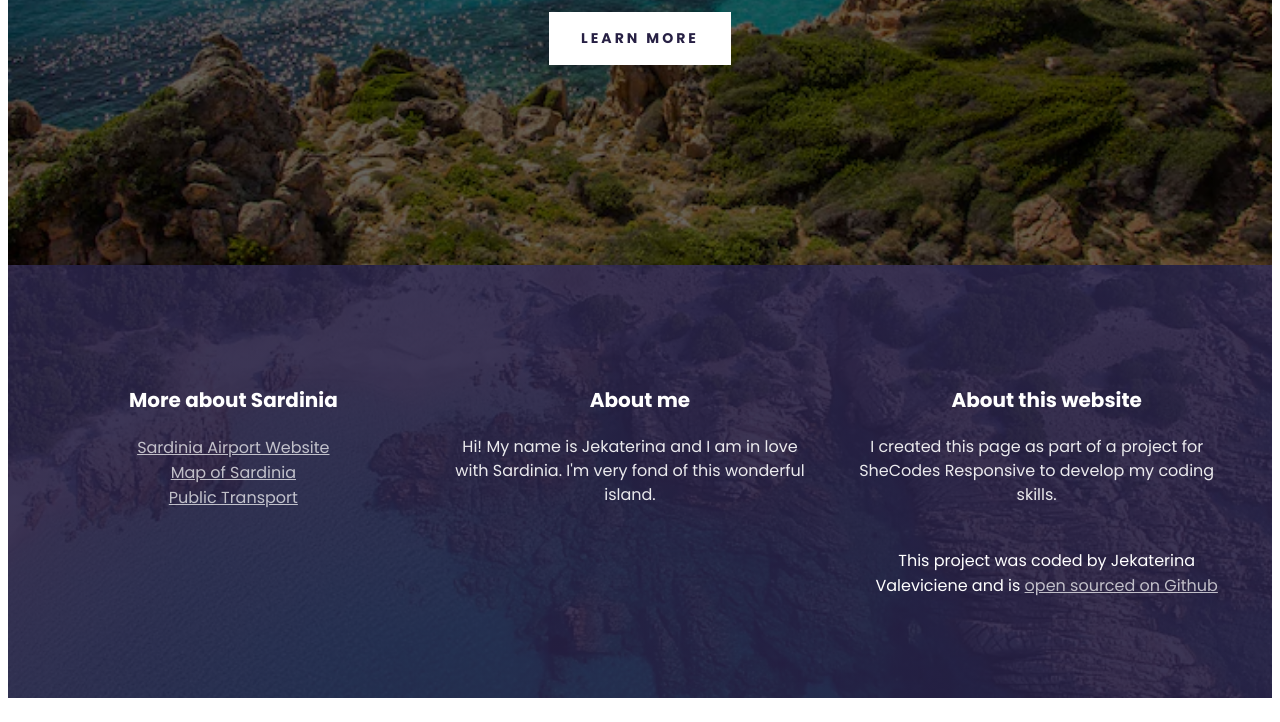
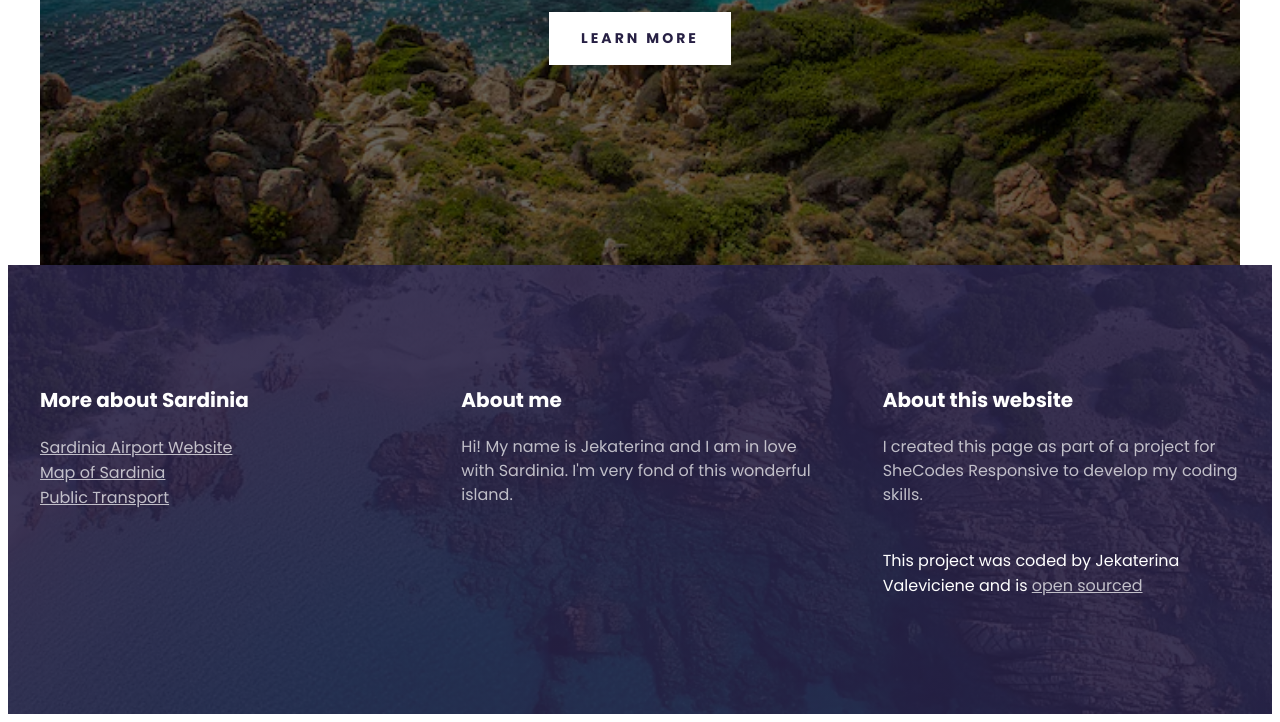
Before and after one commit to JK932-coder/sardinia-travel-project, a plain HTML site: page index.html in a window 1280 px wide. Shown: the part 446-1168 px from the top of the page. Drawn offline with Linux system fonts and the light colour scheme; a web font is replaced by a local one.

Commit message:
Used grid gap instead of margins

```diff
--- a/index.html
+++ b/index.html
@@ -13,16 +13,15 @@
     <link rel="stylesheet" href="src/style.css" />
   </head>
   <body>
-      <header>
        <div class="container">
+        <header>
         <h3>.Travel.</h3>
         <h1>Ciao from Sardinia</h1>
         <h2>second-largest island in the Mediterranean Sea</h2>
         <a href="#more"> Learn More</a>
-         </div>
       </header>
+        </div>
     <footer>
-      <div class="container">
         <section class="grid">
           <div>
             <h3>More about Sardinia</h3>
@@ -47,10 +46,10 @@
             <p>I created this page as part of a project for SheCodes Responsive to develop my coding skills.</p>
             <br />
             This project was coded by Jekaterina Valeviciene and is
-            <a href="https://github.com/JK932-coder/sardinia-travel-project" target="_blank">open sourced on Github</a>
+            <a href="https://github.com/JK932-coder/sardinia-travel-project" target="_blank">open sourced</a></p>
           </div>
         </section>
-      </div>
     </footer>
+  </div>
   </body>
 </html>
--- a/src/style.css
+++ b/src/style.css
@@ -22,7 +22,7 @@ header {
 .grid {
   display: grid;
   grid-template-columns: 1fr 1fr 1fr;
-  gap: 20px;
+  grid-gap:64px;
 }
 
 section {
@@ -92,8 +92,7 @@ footer p {
   font-weight: 400;
   font-size: 16px;
   line-height: 24px;
-  opacity: 0.9;
-  margin-right: 20px;
+  opacity: 0.7;
   line-height: 24px;
 }
 
```
